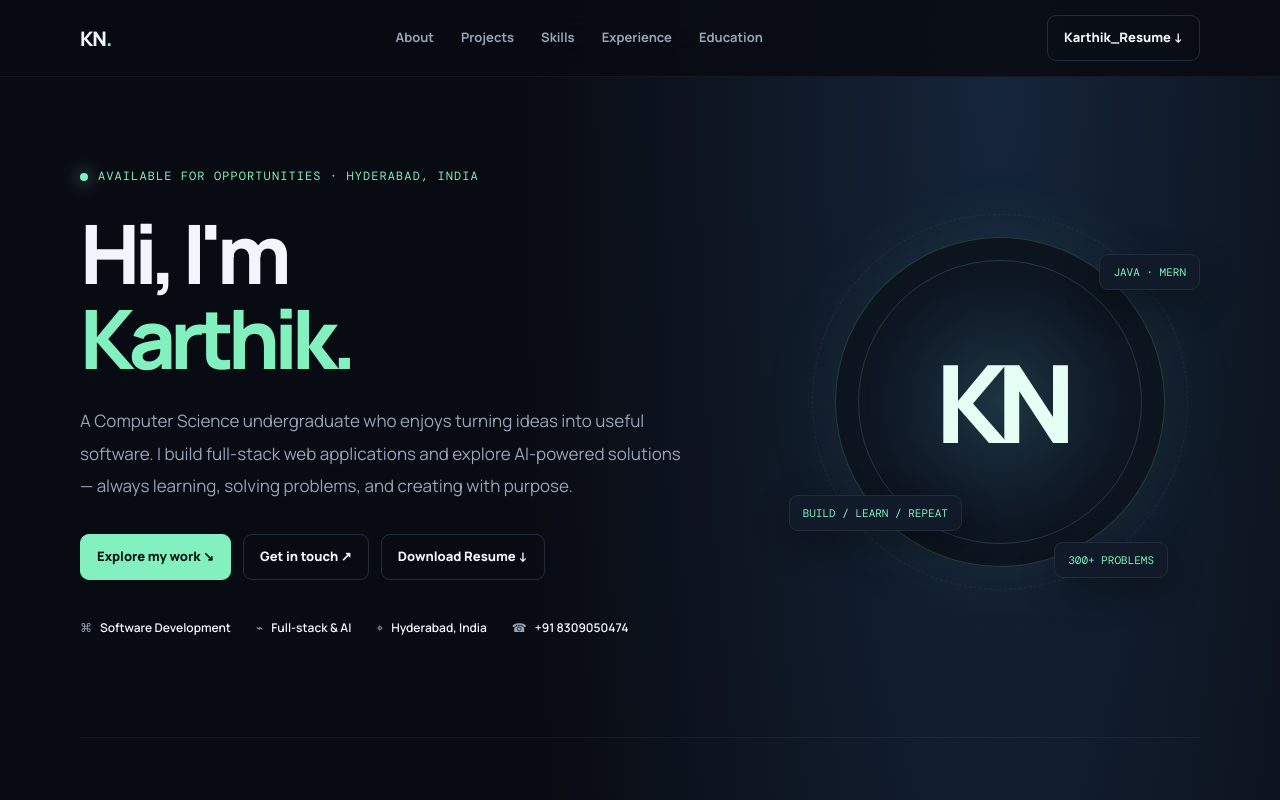
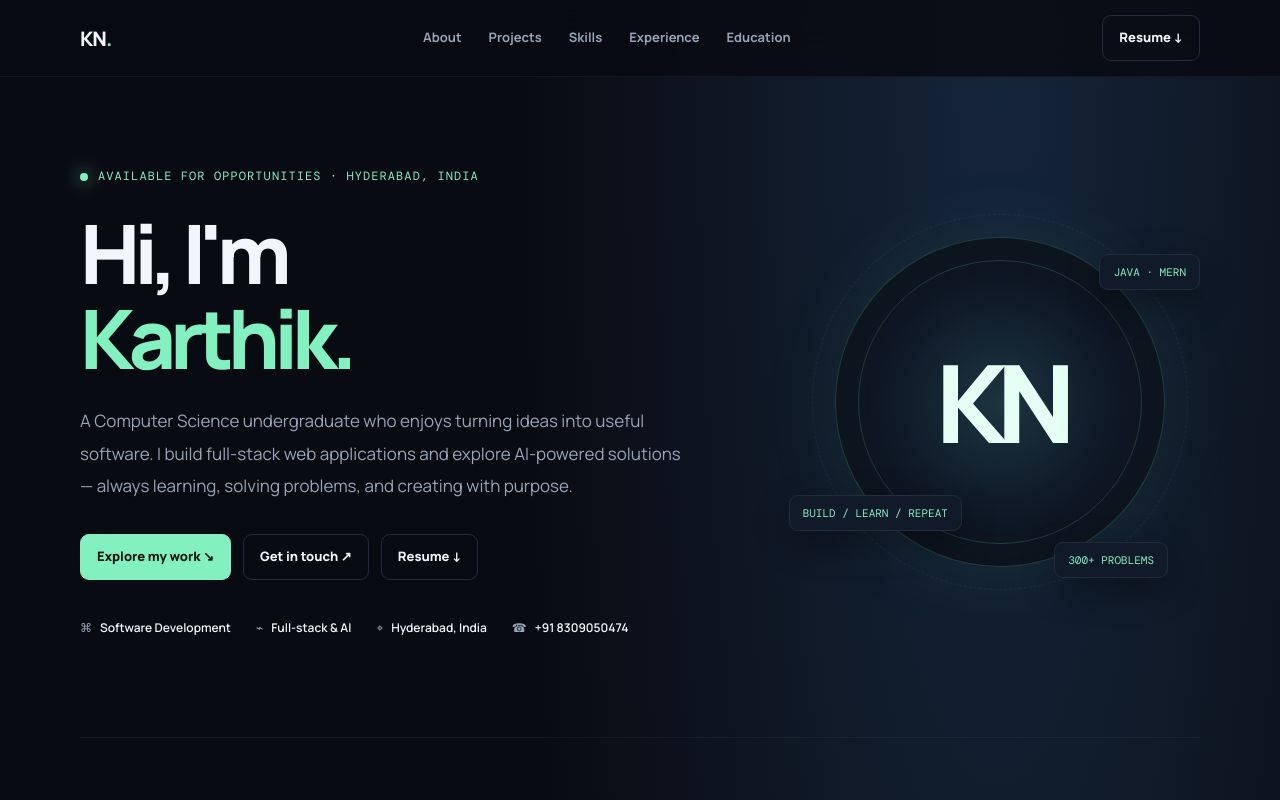
Before and after one commit to karthik9724/karthik9724.github.io, a plain HTML site: page index.html in a window 1280 px wide. Shown: the top 800 px of the page. Drawn offline with nearby package versions, Linux system fonts and the light colour scheme.

Commit message:
Simplify resume download label

```diff
--- a/index.html
+++ b/index.html
@@ -14,10 +14,10 @@
 </style>
 </head>
 <body>
-<header class="nav"><div class="wrap navin"><a class="brand" href="#home">KN<span>.</span></a><nav class="links"><a href="#about">About</a><a href="#projects">Projects</a><a href="#skills">Skills</a><a href="#experience">Experience</a><a href="#education">Education</a></nav><a class="navcta" href="KARTHIK_RESUME.pdf" download="Karthik_Resume.pdf">Karthik_Resume ↓</a></div></header>
+<header class="nav"><div class="wrap navin"><a class="brand" href="#home">KN<span>.</span></a><nav class="links"><a href="#about">About</a><a href="#projects">Projects</a><a href="#skills">Skills</a><a href="#experience">Experience</a><a href="#education">Education</a></nav><a class="navcta" href="KARTHIK_RESUME.pdf" download="Karthik_Resume.pdf">Resume ↓</a></div></header>
 <main id="home" class="wrap">
 <section class="hero" style="border:0">
-<div><div class="eyebrow mono"><span class="dot"></span> Available for opportunities · Hyderabad, India</div><h1>Hi, I'm<br><em>Karthik.</em></h1><p class="intro">A Computer Science undergraduate who enjoys turning ideas into useful software. I build full-stack web applications and explore AI-powered solutions — always learning, solving problems, and creating with purpose.</p><div class="actions"><a class="btn primary" href="#projects">Explore my work ↘</a><a class="btn" href="mailto:kumarkarthik84192@gmail.com">Get in touch ↗</a><a class="btn" href="KARTHIK_RESUME.pdf" download="Karthik_Resume.pdf">Download Resume ↓</a></div><div class="hero-meta"><span>⌘ <b>Software Development</b></span><span>⌁ <b>Full-stack & AI</b></span><span>⌖ <b>Hyderabad, India</b></span><span>☎ <b><a href="tel:+918309050474">+91 8309050474</a></b></span></div></div>
+<div><div class="eyebrow mono"><span class="dot"></span> Available for opportunities · Hyderabad, India</div><h1>Hi, I'm<br><em>Karthik.</em></h1><p class="intro">A Computer Science undergraduate who enjoys turning ideas into useful software. I build full-stack web applications and explore AI-powered solutions — always learning, solving problems, and creating with purpose.</p><div class="actions"><a class="btn primary" href="#projects">Explore my work ↘</a><a class="btn" href="mailto:kumarkarthik84192@gmail.com">Get in touch ↗</a><a class="btn" href="KARTHIK_RESUME.pdf" download="Karthik_Resume.pdf">Resume ↓</a></div><div class="hero-meta"><span>⌘ <b>Software Development</b></span><span>⌁ <b>Full-stack & AI</b></span><span>⌖ <b>Hyderabad, India</b></span><span>☎ <b><a href="tel:+918309050474">+91 8309050474</a></b></span></div></div>
 <div class="orbit"><div class="orb"><div class="initials">KN</div></div><div class="orbit-tag tag1">JAVA · MERN</div><div class="orbit-tag tag2">BUILD / LEARN / REPEAT</div><div class="orbit-tag tag3">300+ PROBLEMS</div></div>
 </section>
 <section id="about"><div class="section-head reveal"><div><div class="mono">01 / About me</div><h2>A little about<br>what I do.</h2></div><p>Curious by nature. Developer by choice. Focused on building reliable products and growing into a strong software engineer.</p></div><div class="about-grid"><div class="panel reveal"><p>I'm Karthik Naidu, a B.Tech Computer Science student at Geethanjali College of Engineering & Technology. I have hands-on experience with the MERN stack, Java, databases, and AI-based applications. I enjoy understanding how things work, breaking complex problems into smaller pieces, and shipping practical solutions. My current goal is to begin my career as a Software Development Engineer and contribute to real-world products.</p></div><div class="stats reveal"><div class="stat"><strong>300<span style="color:var(--accent)">+</span></strong><small>CODING PROBLEMS SOLVED</small></div><div class="stat"><strong>2</strong><small>FEATURED PROJECTS</small></div><div class="stat"><strong>2027</strong><small>GRADUATING</small></div><div class="stat"><strong>1st</strong><small>CODING CONTEST PRIZE</small></div></div></div></section>
@@ -35,7 +35,7 @@
 <div class="eduitem reveal"><h3>Vijayanikethan High School</h3><p>SSC<br>2020 — 2021</p><strong>600 / 600</strong></div>
 </div></section>
 <section id="highlights"><div class="section-head reveal"><div><div class="mono">06 / Beyond the classroom</div><h2>Milestones &<br>certifications.</h2></div></div><div class="about-grid"><div class="panel reveal"><h3 style="margin-top:0">Achievements</h3><div class="timeitem"><h3>1st Prize · “Algorythm”</h3><p>Inter-college coding contest.</p></div><div class="timeitem"><h3>300+ problems solved</h3><p>Across LeetCode, CodeChef, Smart Interviews, and Hive.</p></div><div class="timeitem"><h3>Competitive programming</h3><p>Active participant in coding contests and problem-solving practice.</p></div></div><div class="certs reveal"><div class="cert">✦ Smart Interviews — Smart Coder Silver Badge (2026)</div><div class="cert">✦ MERN Stack Internship — Cantilever Labs (2025)</div><div class="cert">✦ Oracle Certified Java Foundations Associate</div><div class="cert">✦ Oracle Database Foundations Certified Professional</div></div></div></section>
-<section id="contact"><div class="contact reveal"><div><div class="mono">07 / Get in touch</div><h2>Let's build something<br>meaningful.</h2><p>Have an opportunity, idea, or just want to connect? My inbox is open.</p><p style="margin-top:12px"><a href="tel:+918309050474">+91 8309050474</a> · <a href="mailto:kumarkarthik84192@gmail.com">kumarkarthik84192@gmail.com</a></p></div><div class="contact-links"><a class="btn primary" href="mailto:kumarkarthik84192@gmail.com">Email me ↗</a><a class="btn" href="tel:+918309050474">Call me ↗</a><a class="btn" href="KARTHIK_RESUME.pdf" download="Karthik_Resume.pdf">Karthik_Resume ↓</a><a class="btn" href="https://www.linkedin.com/in/karthik-naidu-b5242b326" target="_blank" rel="noreferrer">LinkedIn ↗</a><a class="btn" href="https://github.com/karthik9724" target="_blank" rel="noreferrer">GitHub ↗</a><a class="btn" href="https://leetcode.com/u/karthiku_97/" target="_blank" rel="noreferrer">LeetCode ↗</a></div></div></section>
+<section id="contact"><div class="contact reveal"><div><div class="mono">07 / Get in touch</div><h2>Let's build something<br>meaningful.</h2><p>Have an opportunity, idea, or just want to connect? My inbox is open.</p><p style="margin-top:12px"><a href="tel:+918309050474">+91 8309050474</a> · <a href="mailto:kumarkarthik84192@gmail.com">kumarkarthik84192@gmail.com</a></p></div><div class="contact-links"><a class="btn primary" href="mailto:kumarkarthik84192@gmail.com">Email me ↗</a><a class="btn" href="tel:+918309050474">Call me ↗</a><a class="btn" href="KARTHIK_RESUME.pdf" download="Karthik_Resume.pdf">Resume ↓</a><a class="btn" href="https://www.linkedin.com/in/karthik-naidu-b5242b326" target="_blank" rel="noreferrer">LinkedIn ↗</a><a class="btn" href="https://github.com/karthik9724" target="_blank" rel="noreferrer">GitHub ↗</a><a class="btn" href="https://leetcode.com/u/karthiku_97/" target="_blank" rel="noreferrer">LeetCode ↗</a></div></div></section>
 </main>
 <footer><div class="wrap foot"><span>© <span id="year"></span> Karthik Naidu · Designed & built with care.</span><div class="social"><a href="mailto:kumarkarthik84192@gmail.com">Email</a><a href="https://github.com/karthik9724" target="_blank" rel="noreferrer">GitHub</a><a href="https://www.linkedin.com/in/karthik-naidu-b5242b326" target="_blank" rel="noreferrer">LinkedIn</a></div></div></footer>
 <script>document.getElementById('year').textContent=new Date().getFullYear();const io=new IntersectionObserver(entries=>entries.forEach(e=>{if(e.isIntersecting){e.target.classList.add('show');io.unobserve(e.target)}}),{threshold:.12});document.querySelectorAll('.reveal').forEach(el=>io.observe(el));</script>
```
